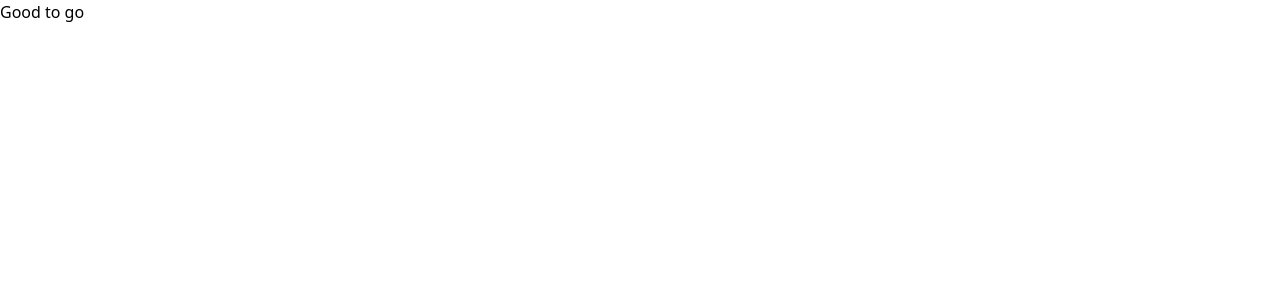
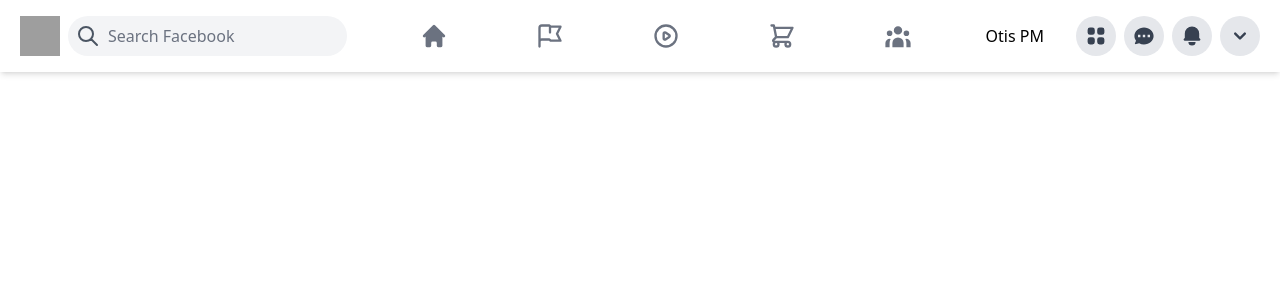
Before and after one commit to Folka2134/facebook-clone, a Next.js app: page / in a window 1280 px wide. Shown: the top 300 px of the page. Built offline with nearby package versions, Linux system fonts and the light colour scheme; grey boxes are pictures that could not be loaded.

Commit message:
Finished Header component

```diff
--- /dev/null
+++ b/components/Header.jsx
@@ -0,0 +1,57 @@
+import Image from 'next/image'
+import {
+  BellIcon,
+  ChatIcon,
+  ChevronDownIcon,
+  HomeIcon,
+  UserGroupIcon,
+  ViewGridIcon
+} from "@heroicons/react/solid"
+import {
+  FlagIcon,
+  PlayIcon,
+  SearchIcon,
+  ShoppingCartIcon
+} from "@heroicons/react/outline"
+import { HeaderIcon } from './HeaderIcon'
+
+export const Header = () => {
+  return (
+    <div className='flex items-center p-2 lg:px-5 shadow-md bg-white sticky top-0 z-50'>
+      {/* left */}
+      <div className='flex items-center'>
+        <Image
+          src="https://links.papareact.com/5me"
+          width={40}
+          height={40}
+          layout="fixed"
+          alt="Logo"
+        />
+        <div className='flex ml-2 items-center rounded-full bg-gray-100 p-2'>
+          <SearchIcon className='h-6 text-gray-600' />
+          <input className='ml-2 items-center bg-transparent outline-none placeholder-gray-500 flex-shrink hidden lg:inline-flex' type="text" placeholder='Search Facebook' />
+        </div>
+      </div>
+      {/* center */}
+      <div className='flex justify-center flex-grow'>
+        <div className='flex space-x-6 md:space-x-2'>
+          <HeaderIcon active={true} Icon={HomeIcon} />
+          <HeaderIcon Icon={FlagIcon} />
+          <HeaderIcon Icon={PlayIcon} />
+          <HeaderIcon Icon={ShoppingCartIcon} />
+          <HeaderIcon Icon={UserGroupIcon} />
+        </div>
+      </div>
+      {/* right */}
+      <div className='flex items-center sm:space-x-2 justify-end'>
+        {/* profile image */}
+
+        <p className='pr-6 whitespace-nowrap semi-bold'>Otis PM</p>
+        <ViewGridIcon className='icon' />
+        <ChatIcon className='icon' />
+        <BellIcon className='icon' />
+        <ChevronDownIcon className='icon' />
+      </div>
+    </div>
+  )
+}
--- /dev/null
+++ b/components/HeaderIcon.jsx
@@ -0,0 +1,9 @@
+import React from 'react'
+
+export const HeaderIcon = ({ Icon, active }) => {
+  return (
+    <div className='flex items-center md:px-10 sm:h-14 md:hover:bg-gray-100 cursor-pointer rounded-xl active:border-b-2 active:border-blue-500 group'>
+      <Icon className={`h-5 sm:h-7 text-center mx-auto text-gray-500 group-hover:text-blue-500 ${active && 'text-blue-500'}`} />
+    </div>
+  )
+}
--- a/next.config.js
+++ b/next.config.js
@@ -1,6 +1,13 @@
 /** @type {import('next').NextConfig} */
 const nextConfig = {
   reactStrictMode: true,
+  images: {
+    domains: [
+      "links.papareact.com",
+      "platform-lookaside.fb.sbx.com",
+      "firebasestorage.googleapis.com"
+    ]
+  }
 }
 
 module.exports = nextConfig
--- a/package.json
+++ b/package.json
@@ -9,6 +9,7 @@
     "lint": "next lint"
   },
   "dependencies": {
+    "@heroicons/react": "^1.0.6",
     "next": "12.1.6",
     "react": "18.1.0",
     "react-dom": "18.1.0"
--- a/pages/index.js
+++ b/pages/index.js
@@ -1,5 +1,6 @@
 import Head from 'next/head'
 import Image from 'next/image'
+import { Header } from '../components/Header'
 
 export default function Home() {
   return (
@@ -8,8 +9,12 @@
         <title>Facebook</title>
       </Head>
 
-      <h1>Good to go</h1>
-
+      <Header />
+      <main>
+        {/* sidebar */}
+        {/* feed */}
+        {/* widgets */}
+      </main>
     </div>
   )
 }
--- a/styles/globals.css
+++ b/styles/globals.css
@@ -1,3 +1,9 @@
 @tailwind base;
 @tailwind components;
 @tailwind utilities;
+
+@layer components {
+  .icon {
+    @apply hidden xl:inline-flex p-2 h-10 w-10 bg-gray-200 rounded-full text-gray-700 cursor-pointer hover:bg-gray-300
+  }
+}
```
Also changed, not shown: 1 other file (tests, documents, lock files or other folders).
